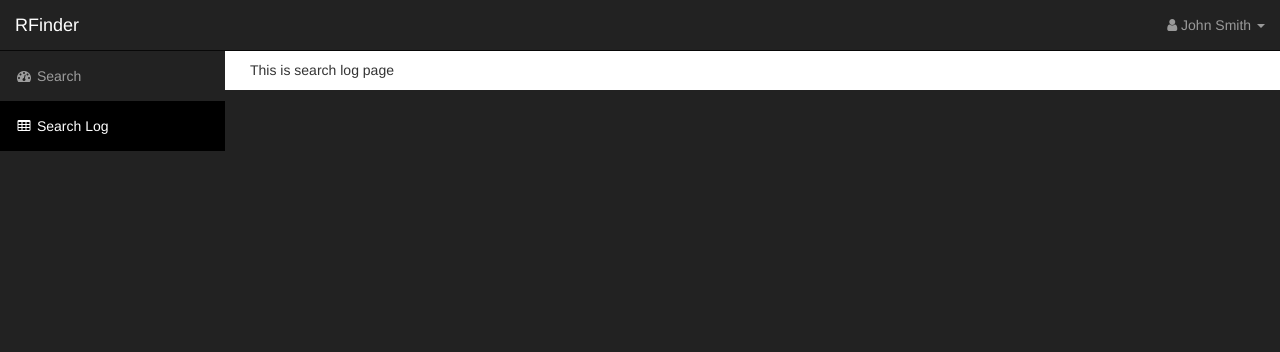
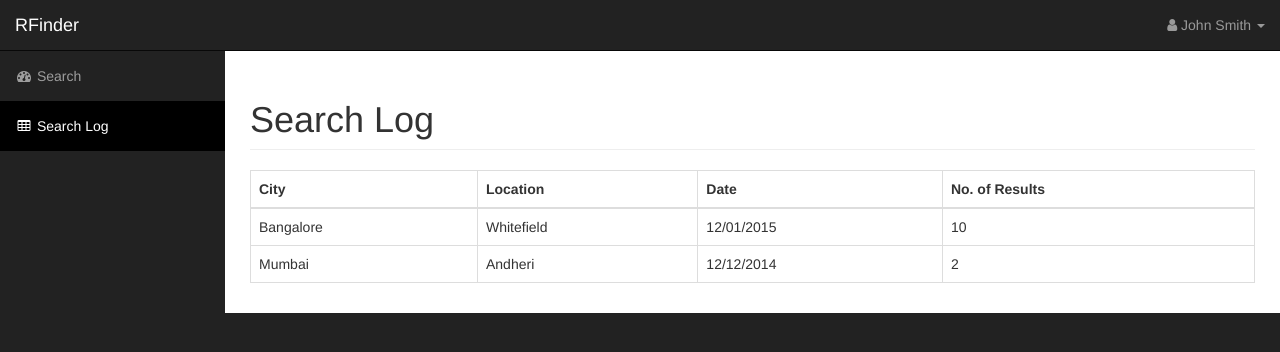
Before and after one commit to jintoppy/RestuarantFinder, a website: page index.html in a window 1280 px wide. Both pictures are taken after a click on the link "Search Log". Drawn offline with nearby package versions, Linux system fonts and the light colour scheme.

Commit message:
adding search logger template and dummy data

```diff
--- a/index.html
+++ b/index.html
@@ -99,6 +99,7 @@
     <script src="scripts/app.js"></script>
     <script src="scripts/authentication.js"></script>
     <script src="scripts/search.js"></script>
+    <script src="scripts/logger.js"></script>
     <script src="scripts/main.js"></script>
 
 
--- /dev/null
+++ b/scripts/logger.js
@@ -0,0 +1,47 @@
+window.App = window.App || {};
+window.App.Search_Log = (function($, _, H){
+	var search_log_item_template, search_log_placeholder;
+
+	$.get('templates/search-log-item.tpl.html', function (data) {
+	    search_log_item_template = H.compile(data);
+	}, 'html');
+
+
+	function setupDom(){
+		search_log_placeholder = $("#search-log-placeholder");
+	}
+
+	function loadResults(){
+		var data = {
+			items: [
+			{
+				city: 'Bangalore',
+				location: 'Whitefield',
+				date: '12/01/2015',
+				count: 10
+			},
+			{
+				city: 'Mumbai',
+				location: 'Andheri',
+				date: '12/12/2014',
+				count: 2
+			}
+			]
+		};
+		search_log_placeholder.html(search_log_item_template(data));
+	}
+
+	function init(){
+		setupDom();
+		loadResults();
+	}
+
+	function destroy(){
+	}
+
+	return{
+		init: init,
+		destroy: destroy
+	};
+
+})(jQuery ,_, Handlebars);
--- a/templates/page-search-log.tpl.html
+++ b/templates/page-search-log.tpl.html
@@ -1 +1,15 @@
-This is search log page
+<!-- Page Heading -->
+<div class="row">
+    <div class="col-lg-12">
+        <h1 class="page-header">
+            Search Log
+        </h1>
+    </div>
+</div>
+<!-- /.row -->
+<div class="row">
+    <div class="col-lg-12" id="search-log-placeholder">
+
+	</div>
+</div>
+<!-- /.row -->
--- /dev/null
+++ b/templates/search-log-item.tpl.html
@@ -0,0 +1,19 @@
+<table class="table table-bordered table-responsive">
+	<thead>
+		<th>City</th>
+		<th>Location</th>
+		<th>Date</th>
+		<th>No. of Results</th>
+	</thead>
+	<tbody>
+	{{#each items}}
+		<tr>
+			<td>{{city}}</td>
+			<td>{{location}}</td>
+			<td>{{date}}</td>
+			<td>{{count}}</td>
+		</tr>
+	{{/each}}
+	</tbody>
+
+</table>
```
